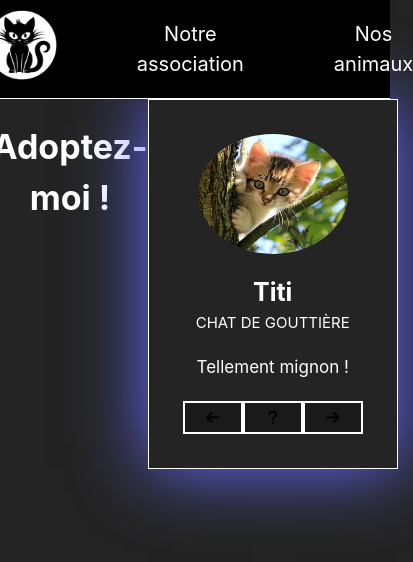
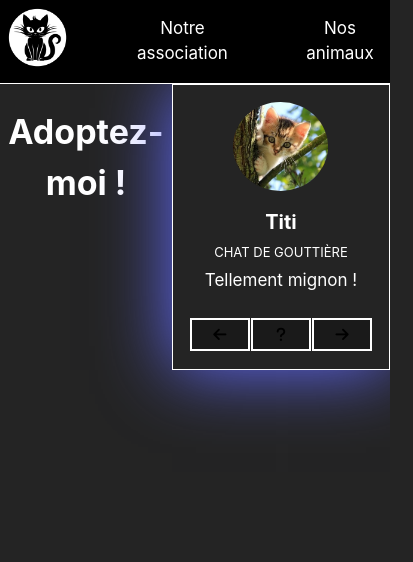
Before and after one commit to NatashaFinkel/cute-pet-project, a website built with Vite: page index.html in a window 390 px wide. Shown: the whole page, 413 px wide, since content can reach past the window. Built offline with nearby package versions, Linux system fonts and the light colour scheme.

Commit message:
Feature : Media Query : tablettes

```diff
--- a/src/style.css
+++ b/src/style.css
@@ -140,6 +140,47 @@ button:active {
   border-color: #646cff;
 }
 
+@media screen and (max-width: 768px) {
+
+  nav {
+    gap: 40px;
+  }
+
+  .logo-img {
+    height: 75px;
+  }
+
+  ul {
+    margin: 0px;
+    gap: 40px;
+  }
+
+
+  a {
+    font-size: 17px;
+  }
+
+  .card {
+    width: 250px;
+    height: 250px;
+    padding: 1em;
+  }
+
+  .pet-img {
+    width: 95px;
+    height: auto;
+  }
+
+  h2 {
+    font-size: 20px;
+  }
+
+  .breed {
+    margin-bottom: 0px;
+    font-size: 13px;
+  }
+}
+
 @media screen and (max-width: 375px) {
   h1 {
     font-size: 35px;
```
